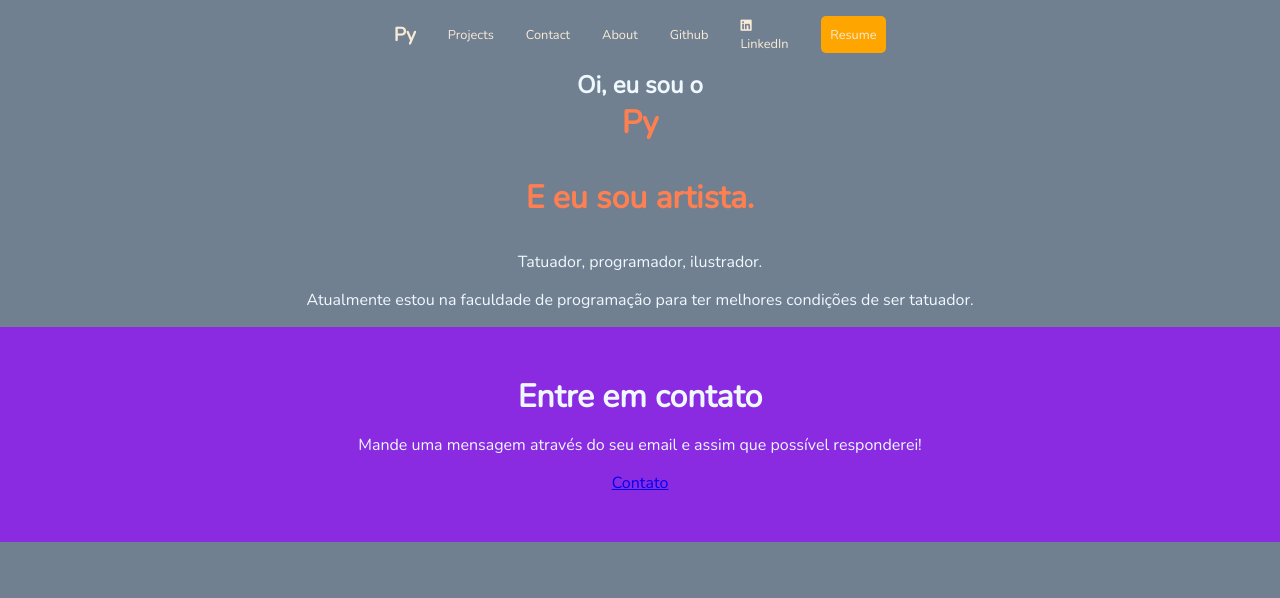
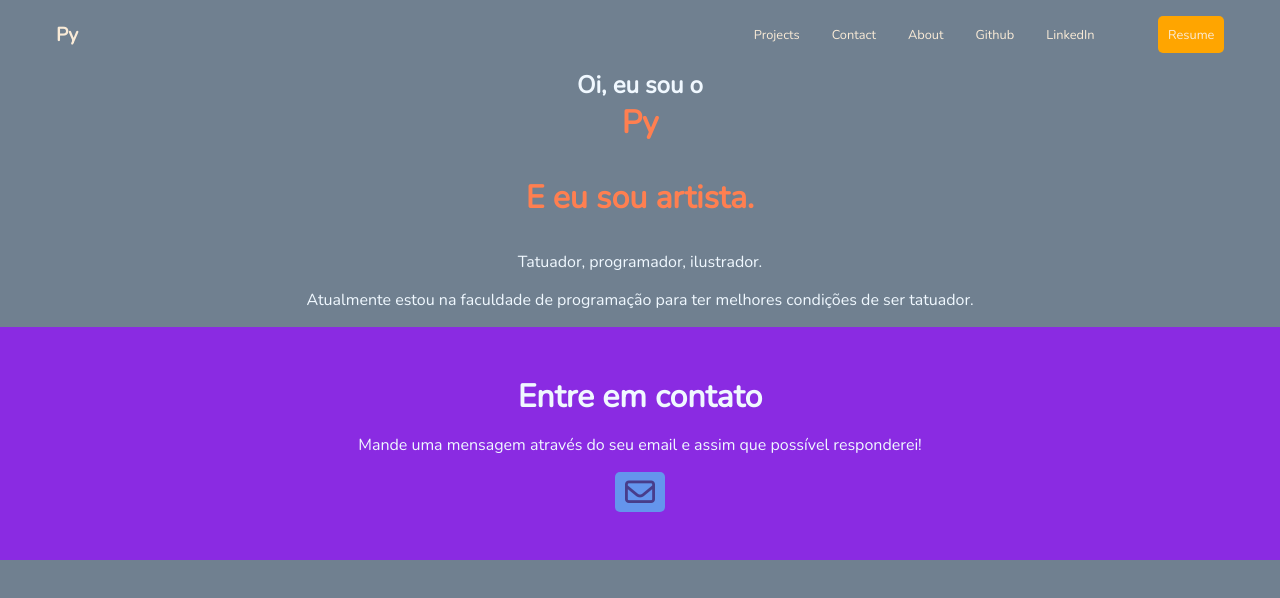
Before and after one commit to Pynku/frontendmasters-css-study-site, a plain HTML site: page index.html in a window 1280 px wide. Drawn offline with nearby package versions, Linux system fonts and the light colour scheme.

Commit message:
icon and responsiveness
isso do titulo

```diff
--- a/index.html
+++ b/index.html
@@ -8,7 +8,7 @@
     <link rel="preconnect" href="https://fonts.googleapis.com">
     <link rel="preconnect" href="https://fonts.gstatic.com" crossorigin>
     <link href="https://fonts.googleapis.com/css2?family=Nunito:wght@300&display=swap" rel="stylesheet">
-    <link rel="stylesheet" href="path/to/font-awesome/css/font-awesome.min.css">
+    <link rel="stylesheet" href="https://cdnjs.cloudflare.com/ajax/libs/font-awesome/6.3.0/css/all.min.css" integrity="sha512-SzlrxWUlpfuzQ+pcUCosxcglQRNAq/DZjVsC0lE40xsADsfeQoEypE+enwcOiGjk/bSuGGKHEyjSoQ1zVisanQ==" crossorigin="anonymous" referrerpolicy="no-referrer" />
     <title>Frontmasters site test</title>
 
 </head>
@@ -24,8 +24,9 @@
         <a href="#"><li>Contact</li></a>
         <a href="#"><li>About</li></a>
         <a href="#"><li>Github</li></a>
-        <a href="#"><i class="fa-brands fa-linkedin"></i><li>LinkedIn</li></a>
-        <a href="#"><li class="resumebtn">Resume</li></a>
+        <a href="#"><li>LinkedIn</li></a>
+        <a href="#"><li class="resumebtn">Resume</a>
+        </li>
  </ul>
 
 </nav>
@@ -45,19 +46,9 @@
     <footer>
         <h1>Entre em contato </h1>
         <p>Mande uma mensagem através do seu email e assim que possível responderei!</p>
-        <a href="#" class="decor"> Contato </a>
-
+        <a href="#"><i class="fa-regular fa-envelope"></i></a>
     </footer>
 </div>
 
-<!-- <div class="pe">
-    <footer>
-        <h1>Entre em contato </h1>
-        <p>Mande uma mensagem através do seu email e assim que possível responderei!</p>
-        <a href="#" class="decor"> Contato </a>
-
-    </footer>
-</div>-->
-
 </body>
 </html>
--- a/styles.css
+++ b/styles.css
@@ -94,3 +94,46 @@ border-radius: 5px;
 padding: 0.6rem;
 
 }
+
+@media (min-width: 850px) {
+    nav {
+      max-width: 1200px;
+      margin: 0 auto;
+    }
+nav li:first-child {
+
+    flex-basis: auto;
+    text-align: left;
+    margin-right: auto;
+
+
+}
+
+  }
+
+.fa-regular {
+
+color: darkslateblue;
+font-size: 30px;
+background-color: cornflowerblue;
+border-radius: 5px;
+padding: 5px;
+padding-inline: 10px;
+
+
+  }
+
+  .fa-regular:hover {
+
+color: cornflowerblue;
+background-color: darkslateblue;
+transition: 0.2s;
+
+  }
+
+  .far-regular:active {
+
+color: aliceblue;
+background-color: darkblue;
+
+  }
```
